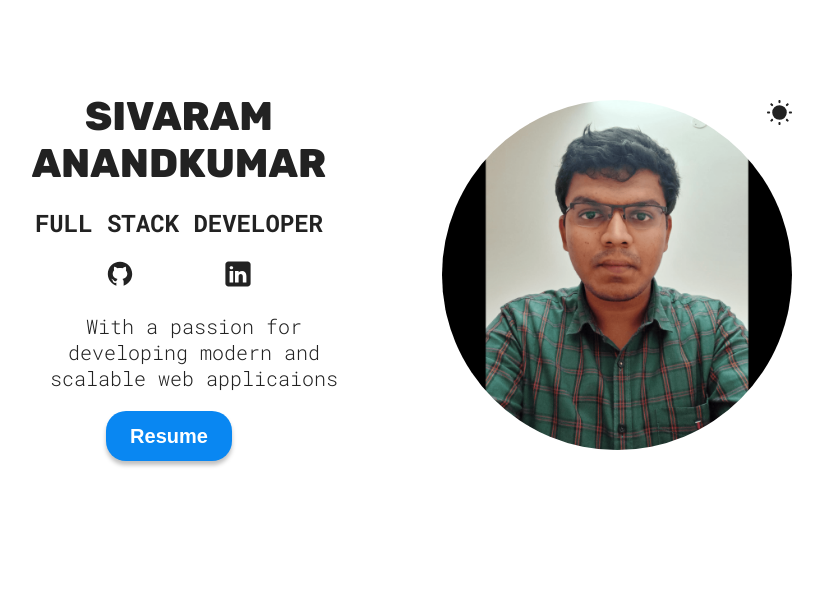
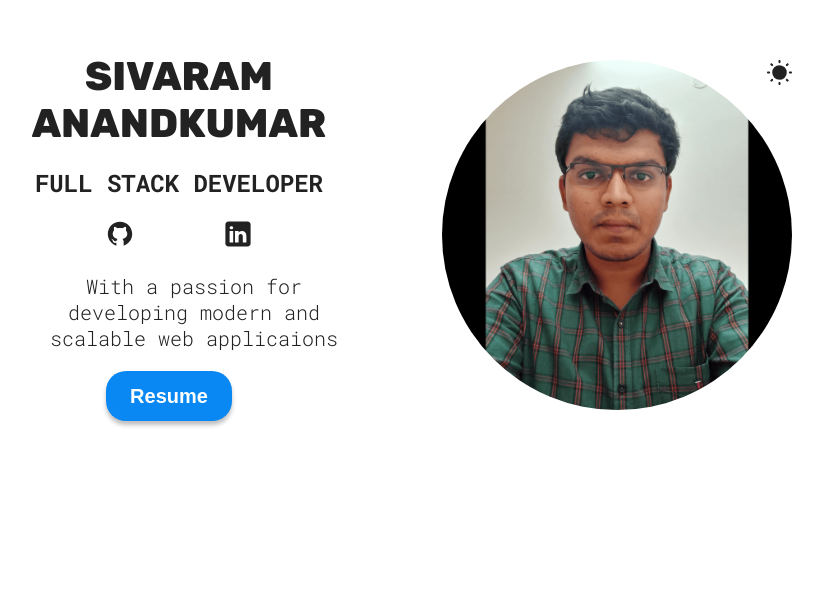
Before and after one commit to sivaramanand/personalPortfolio, a React (Vite) app: page / in a window 1280 px wide. Shown: the part 193-800 px from the top of the page, without its empty margins (234-1057 px from the left). Built offline with nearby package versions, Linux system fonts and the light colour scheme.

Commit message:
styles alteration 1

```diff
--- a/src/sections/Hero/HeroStyles.module.css
+++ b/src/sections/Hero/HeroStyles.module.css
@@ -5,7 +5,7 @@
   gap: 20px;
   text-align: center;
   height: 100dvh;
-  padding-top: 70px;
+  padding-top: 30px;
   padding-left: 10px;
   padding-right: 10px;
 
```
